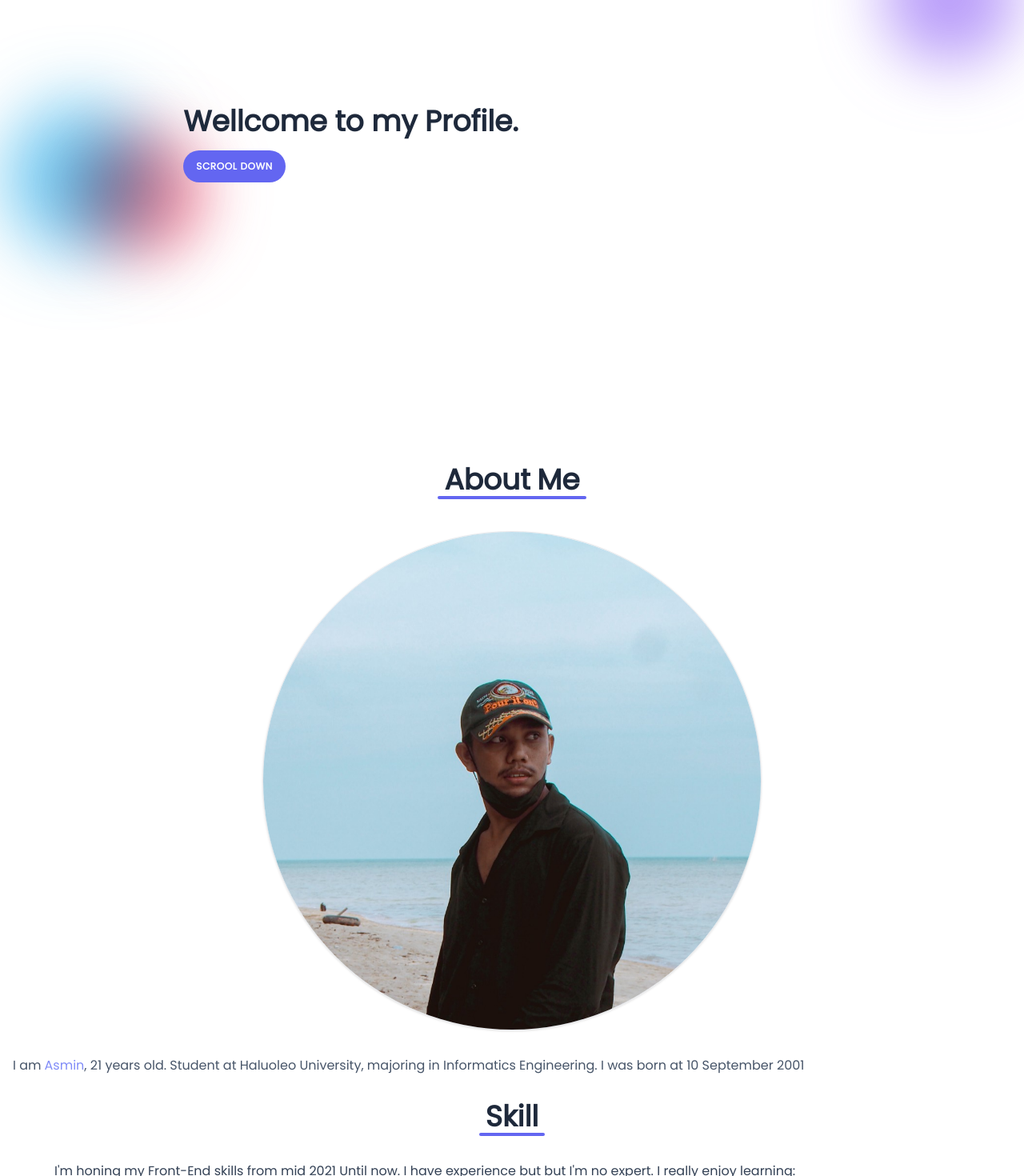
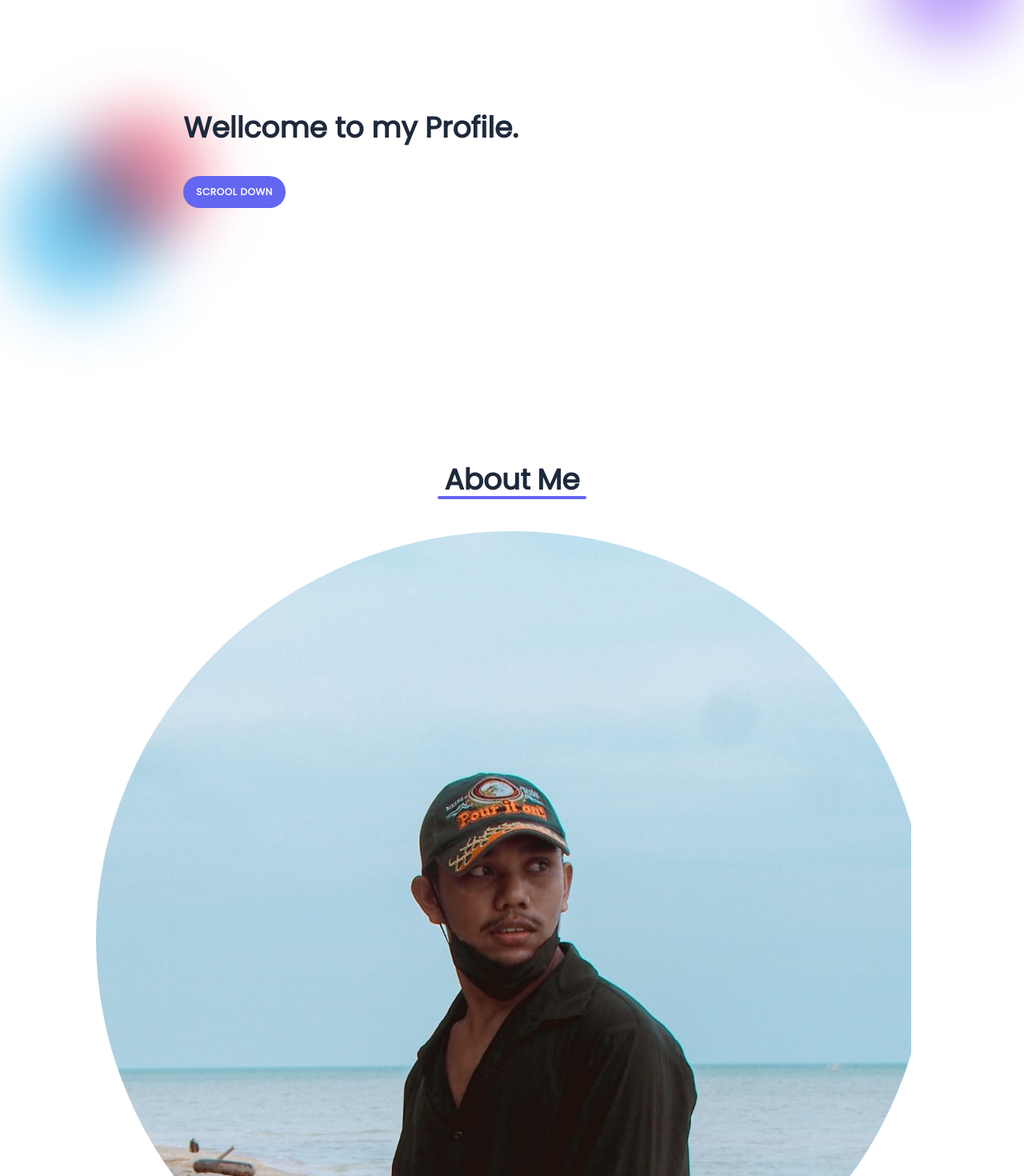
Before and after one commit to asmindev/profiles, a React (Create React App) app: page / in a window 1280 px wide. Shown: the part 220-1690 px from the top of the page at 80% size. Built offline with nearby package versions, Linux system fonts and the light colour scheme.

Commit message:
modified

```diff
--- a/src/App.css
+++ /dev/null
@@ -1,38 +0,0 @@
-.App {
-  text-align: center;
-}
-
-.App-logo {
-  height: 40vmin;
-  pointer-events: none;
-}
-
-@media (prefers-reduced-motion: no-preference) {
-  .App-logo {
-    animation: App-logo-spin infinite 20s linear;
-  }
-}
-
-.App-header {
-  background-color: #282c34;
-  min-height: 100vh;
-  display: flex;
-  flex-direction: column;
-  align-items: center;
-  justify-content: center;
-  font-size: calc(10px + 2vmin);
-  color: white;
-}
-
-.App-link {
-  color: #61dafb;
-}
-
-@keyframes App-logo-spin {
-  from {
-    transform: rotate(0deg);
-  }
-  to {
-    transform: rotate(360deg);
-  }
-}
--- a/src/views/About.js
+++ b/src/views/About.js
@@ -35,7 +35,7 @@ function About() {
         <motion.div
           initial={{ borderRadius: 0 }}
           whileInView={{ borderRadius: '50%', transition: { duration: 0.5, delay: 0.5 } }}
-          className="overflow-hidden w-10/12 mx-auto mt-10 md:w-1/2 border border-gray-200 shadow"
+          className="overflow-hidden w-10/12 mx-auto mt-10"
         >
           <motion.img
             initial={{
@@ -69,6 +69,7 @@ function About() {
             },
           }}
           viewport={{ once: true }}
+          className="px-4"
         >
           <p className="dark:text-slate-100 py-8 text-slate-600 smooth leading-normal text-base font-extralight text-justify">
             I am
--- a/src/views/Home-Mo.js
+++ b/src/views/Home-Mo.js
@@ -94,14 +94,24 @@ export default function Home() {
               offset={-50}
               duration={700}
             >
+              <motion.div
+                initial={{ y: 40 }}
+                whileInView={{
+                y: 0,
+                transition: {
+                  duration: Infinity,
+                }
+              }}
+              >
                 <motion.button
                   variants={letterAnimation}
                   whileTap={{ scale: 0.9 }}
                   whileHover={{ scale: 1.1 }}
-                className="font-popins tracking-wider mt-4 text-xs uppercase font-bold bg-indigo-500 text-white px-4 py-3 rounded-full"
+                  className="font-popins block tracking-wider text-xs uppercase font-bold bg-indigo-500 text-white px-4 py-3 rounded-full"
                 >
                   Scrool down
                 </motion.button>
+              </motion.div>
             </Link>
           </motion.div>
         </div>
```
Also changed, not shown: src/logo.svg (deleted). Lines whose indentation alone changed are shown as unchanged.
